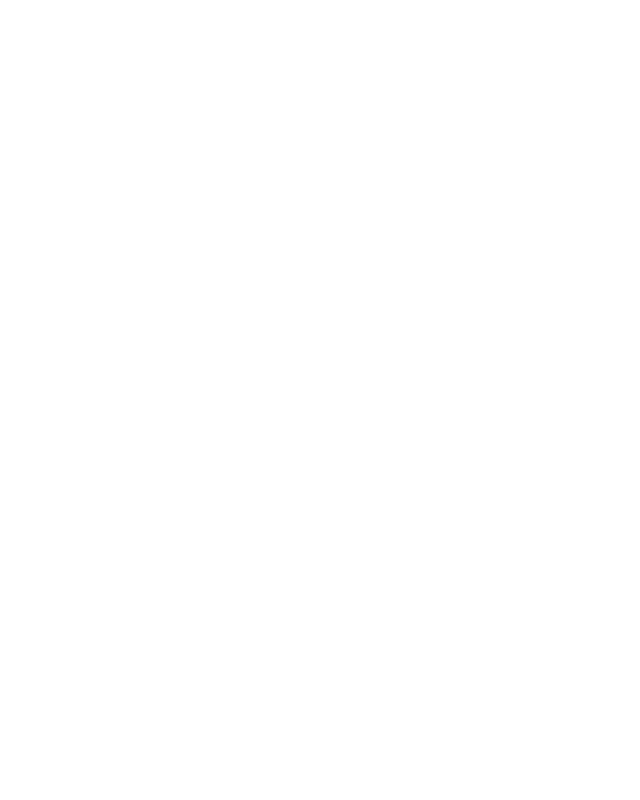
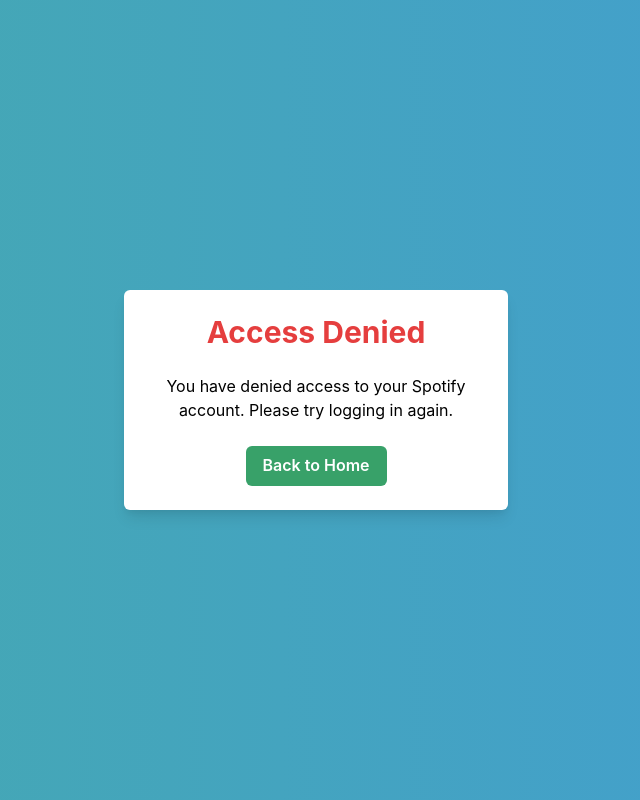
Before and after one commit to angelheredia138/spotify-visualizer-frontend, a React (Vite) app: page /spotify-visualizer-frontend/error in a window 1280 px wide. Before the commit this address had no page. Shown: the whole page, without its empty margins (324-964 px from the left). Built offline with nearby package versions, Linux system fonts and the light colour scheme.

Commit message:
added tech demo at the bottom of main page for users who cannot access the page, and added a /error page for users who cancel the log in from spotify, and updated the wrapped text for average listening time

```diff
--- a/src/App.jsx
+++ b/src/App.jsx
@@ -10,6 +10,7 @@
 import Genres from "./components/parents/Genres";
 import Playlists from "./components/parents/Playlists";
 import Wrapped from "./components/parents/Wrapped";
+import Error from "./components/Error";
 
 function App() {
   return (
@@ -25,6 +26,7 @@
           <Route path="/genres" element={<Genres />} />
           <Route path="/playlists" element={<Playlists />} />
           <Route path="/wrapped" element={<Wrapped />} />
+          <Route path="/error" element={<Error />} />
         </Routes>
       </Router>
     </ChakraProvider>
--- a/src/components/Callback.jsx
+++ b/src/components/Callback.jsx
@@ -1,4 +1,4 @@
-import React, { useEffect, useState } from "react";
+import React, { useEffect } from "react";
 import { useNavigate } from "react-router-dom";
 import { Flex, Spinner, Text, VStack } from "@chakra-ui/react";
 import "./css/Callback.css";
@@ -8,6 +8,16 @@
   const processing = React.useRef(false); // Use a ref to prevent re-processing
 
   useEffect(() => {
+    const checkError = setInterval(() => {
+      const urlParams = new URLSearchParams(window.location.search);
+      const error = urlParams.get("error");
+
+      if (error === "access_denied") {
+        clearInterval(checkError);
+        navigate("/error");
+      }
+    }, 1000);
+
     const urlParams = new URLSearchParams(window.location.search);
     const code = urlParams.get("code");
 
@@ -20,17 +30,22 @@
           if (data.access_token) {
             localStorage.setItem("spotify_access_token", data.access_token);
             localStorage.setItem("spotify_refresh_token", data.refresh_token);
+            clearInterval(checkError);
             navigate("/main");
           } else {
             console.error("Token exchange failed:", data);
+            clearInterval(checkError);
             navigate("/");
           }
         })
         .catch((error) => {
           console.error("Error during token exchange:", error);
+          clearInterval(checkError);
           navigate("/");
         });
     }
+
+    return () => clearInterval(checkError); // Cleanup the interval on component unmount
   }, [navigate]);
 
   return (
--- /dev/null
+++ b/src/components/Error.jsx
@@ -0,0 +1,47 @@
+import React from "react";
+import { useNavigate } from "react-router-dom";
+import { Flex, Heading, Text, VStack, Button } from "@chakra-ui/react";
+
+const Error = () => {
+  const navigate = useNavigate();
+
+  const handleHome = () => {
+    navigate("/");
+  };
+
+  return (
+    <Flex
+      className="animated-background"
+      minHeight="100vh"
+      width="100vw"
+      alignItems="center"
+      justifyContent="center"
+      color="white"
+      p={6}
+    >
+      <VStack
+        spacing={6}
+        p={6}
+        boxShadow="lg"
+        bg="white"
+        rounded="md"
+        color="black"
+        textAlign="center"
+        width="sm"
+      >
+        <Heading size="lg" color="red.500">
+          Access Denied
+        </Heading>
+        <Text>
+          You have denied access to your Spotify account. Please try logging in
+          again.
+        </Text>
+        <Button colorScheme="green" onClick={handleHome}>
+          Back to Home
+        </Button>
+      </VStack>
+    </Flex>
+  );
+};
+
+export default Error;
--- a/src/components/SpotifyLogin.jsx
+++ b/src/components/SpotifyLogin.jsx
@@ -1,8 +1,18 @@
 import React from "react";
-import { Box, Button, Flex, Heading, Text, VStack } from "@chakra-ui/react";
+import {
+  Box,
+  Button,
+  Flex,
+  Heading,
+  Text,
+  VStack,
+  useMediaQuery,
+} from "@chakra-ui/react";
 import "./css/SpotifyLogin.css";
 
 const SpotifyLogin = () => {
+  const [isMobile] = useMediaQuery("(max-width: 768px)");
+
   const handleLogin = () => {
     const clientId = "ecc927ddea8743b3af6b32d78a149e68";
     const redirectUri =
@@ -21,6 +31,11 @@
       alignItems="center"
       justifyContent="center"
       color="white"
+      direction="column"
+      gap={8}
+      pt={isMobile ? 15 : 44}
+      pb={8}
+      px={4}
     >
       <VStack
         spacing={6}
@@ -30,15 +45,42 @@
         rounded="md"
         color="black"
         textAlign="center"
+        width={isMobile ? "90%" : "sm"}
       >
         <Heading size="lg" color="green.500">
-          Spotify Visualizer
+          Spotify Data Visualizer
         </Heading>
         <Text>Log in to view your Spotify listening habits</Text>
         <Button colorScheme="green" onClick={handleLogin}>
           Log in with Spotify
         </Button>
+        <Text color="red.500">
+          If you have not been manually added as a user to use this website, it
+          will not function properly. Please watch this tech demo of the
+          developer's data to get an idea of how the website works!
+        </Text>
       </VStack>
+      <Box
+        p={3}
+        boxShadow="lg"
+        bg="white"
+        rounded="md"
+        color="black"
+        textAlign="center"
+        width={isMobile ? "100%" : "lg"}
+        mb={8}
+      >
+        <iframe
+          width="100%"
+          height={isMobile ? "200px" : "350px"}
+          src="https://drive.google.com/file/d/1JkpRYz6ALbpRWXTmsW8-now3vv-I9dkU/preview?usp=sharing"
+          title="Tech Demo"
+          frameBorder="0"
+          allow="accelerometer; autoplay; clipboard-write; encrypted-media; gyroscope; picture-in-picture"
+          allowFullScreen
+        ></iframe>
+        <Text>(make sure to fullscreen to see the graphs better)</Text>
+      </Box>
     </Flex>
   );
 };
--- a/src/components/children/ControlledConfetti.jsx
+++ b/src/components/children/ControlledConfetti.jsx
@@ -6,7 +6,7 @@
     angle: 90,
     spread: 45,
     startVelocity: 45,
-    elementCount: 15,
+    elementCount: 25,
     dragFriction: 0.1,
     duration: 3000,
     stagger: 0,
--- a/src/components/children/Summary.jsx
+++ b/src/components/children/Summary.jsx
@@ -89,12 +89,12 @@
 
   const getListeningTimeText = (hours) => {
     if (hours > 1000)
-      return `Wow! You've spent ${hours} hours listening to music in the last month. You're a true audiophile!`;
+      return `Wow! You've spent an average of ${hours} hours listening to music every day in the last month. You're a true audiophile!`;
     if (hours > 500)
-      return `Impressive! ${hours} hours of music in the last month - you're quite the dedicated listener.`;
+      return `Impressive! An average ${hours} hours of music every day in the last month - you're quite the dedicated listener.`;
     if (hours > 100)
-      return `${hours} hours of tunes in the last month! You certainly enjoy your music.`;
-    return `You've spent ${hours} hours enjoying music in the last month. Every moment counts!`;
+      return `An average of ${hours} hours of tunes every day in the last month! You certainly enjoy your music.`;
+    return `You've spent am average of ${hours} hours enjoying music every day in the last month. Every moment counts!`;
   };
 
   const getUniqueGenresText = (genres) => {
```
